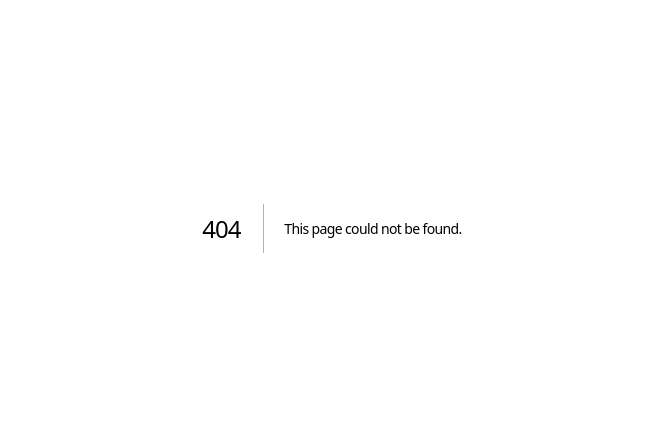
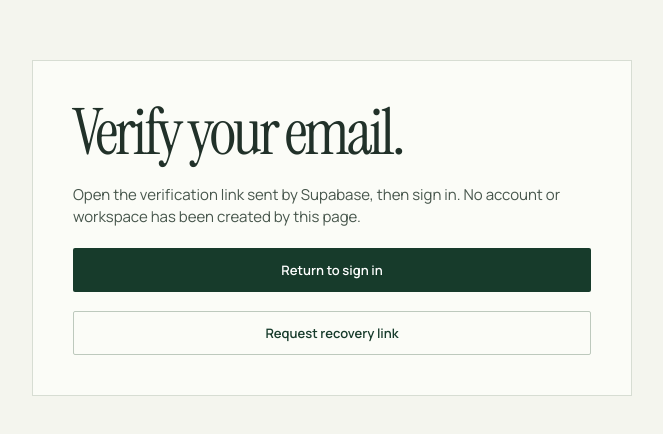
Before and after one commit to SudheerKondamuri/lattice, a Next.js app: page /auth/verify in a window 1280 px wide. Before the commit this address had no page. Shown: the part 172-606 px from the top of the page, without its empty margins (308-971 px from the left). Built offline with nearby package versions, Linux system fonts and the light colour scheme.

Commit message:
feat(auth): implement email verification status page

```diff
--- /dev/null
+++ b/src/app/auth/verify/page.tsx
@@ -0,0 +1,25 @@
+import Link from "next/link";
+export default async function Page({
+  searchParams,
+}: {
+  searchParams: Promise<{ error?: string }>;
+}) {
+  const { error } = await searchParams;
+  return (
+    <main id="main-content" className="auth-shell">
+      <section className="auth-card">
+        <h1>Verify your email.</h1>
+        <p role={error ? "alert" : "status"}>
+          {error ||
+            "Open the verification link sent by Supabase, then sign in. No account or workspace has been created by this page."}
+        </p>
+        <Link className="button button-primary" href="/auth/sign-in">
+          Return to sign in
+        </Link>
+        <Link className="button button-secondary" href="/auth/recover">
+          Request recovery link
+        </Link>
+      </section>
+    </main>
+  );
+}
```
